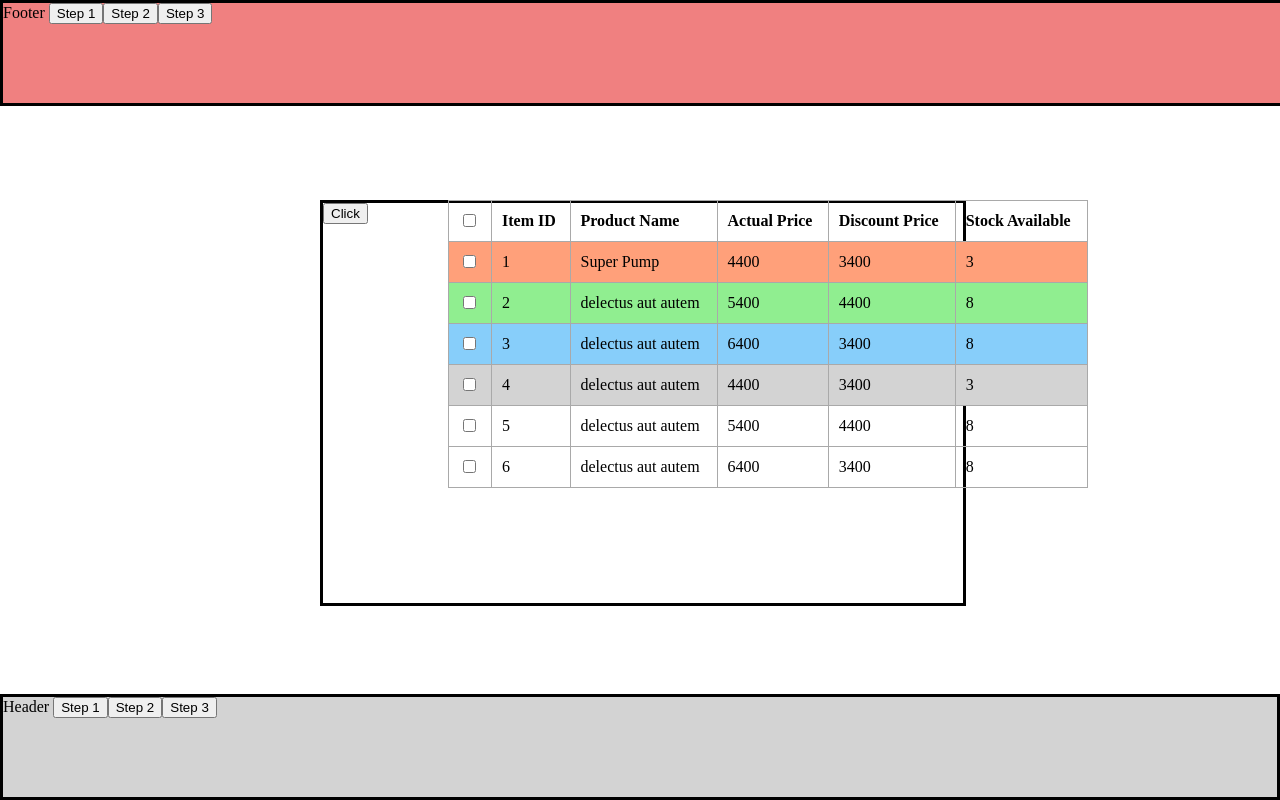
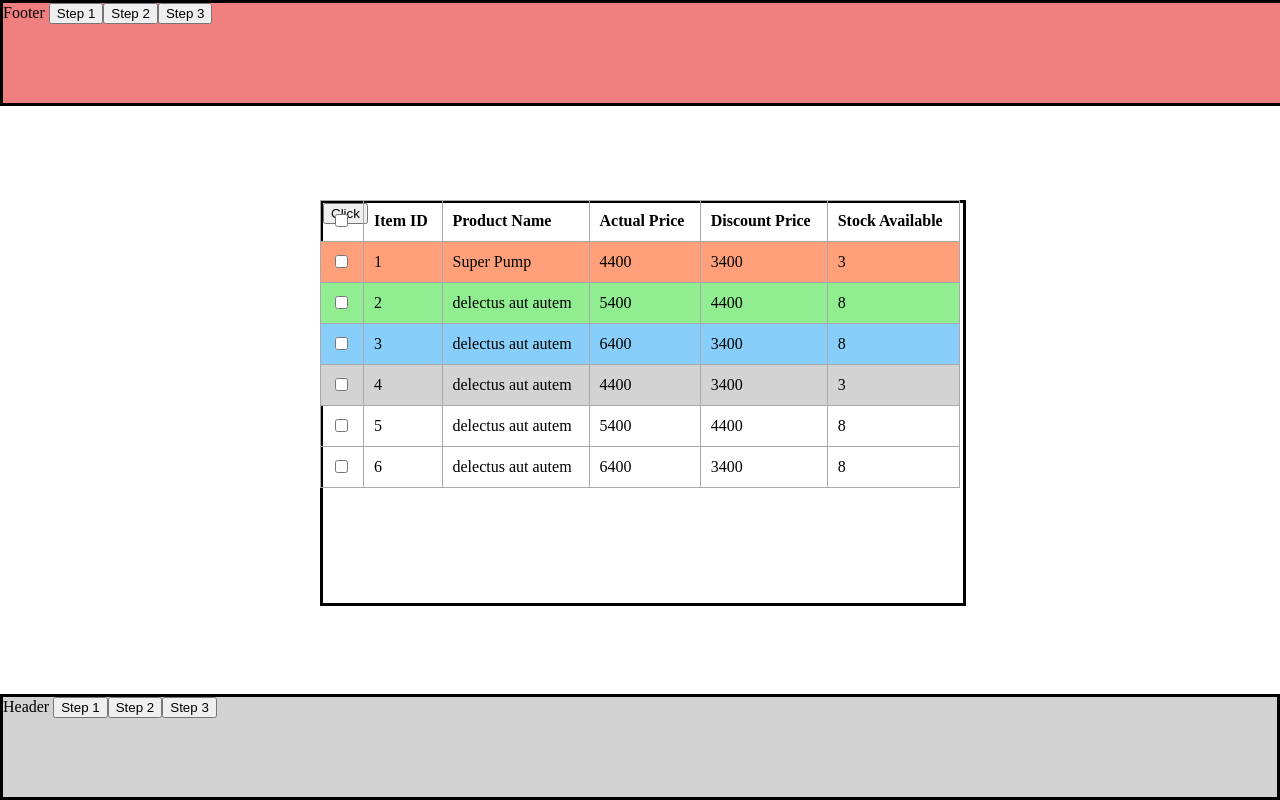
Before and after one commit to ericaferrao/angular-accelya-interview, an Angular app: page / in a window 1280 px wide. Built offline with nearby package versions, Linux system fonts and the light colour scheme.

Commit message:
1 file modified

```diff
--- a/src/app/modal/modal.component.css
+++ b/src/app/modal/modal.component.css
@@ -2,7 +2,7 @@
   width:50%; height:50%;
   position:absolute;
    top:25%;
-  left:35%;
+  left:25%;
 
 
   /* background-color: lightgray; */
@@ -23,6 +23,10 @@ td, th{
   text-align: start;
   border: 1px solid darkgray;
   padding :10px;
+}
+
+table{
+  border-radius: 5px 5px 0px 0px;
 }
 
 html {
```
